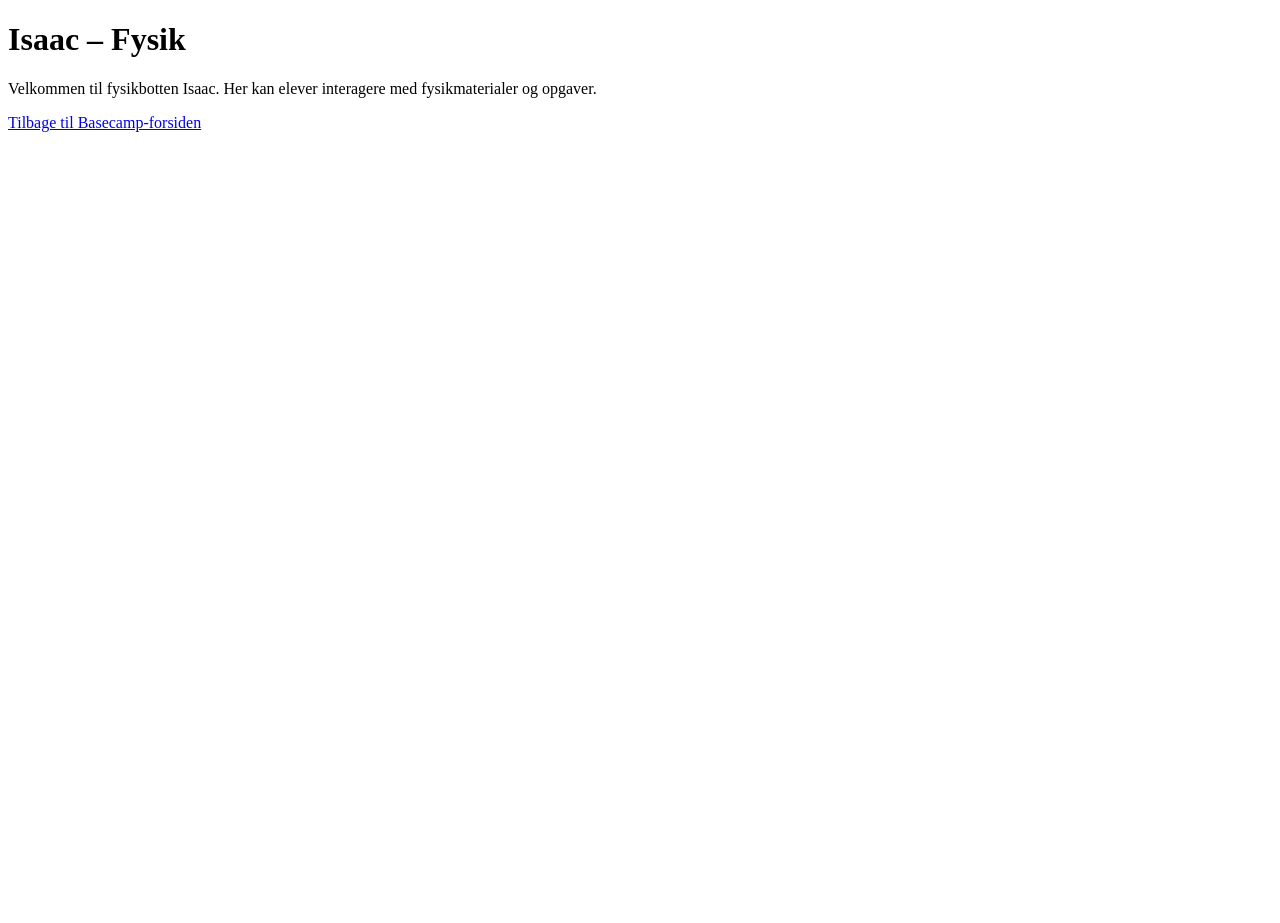
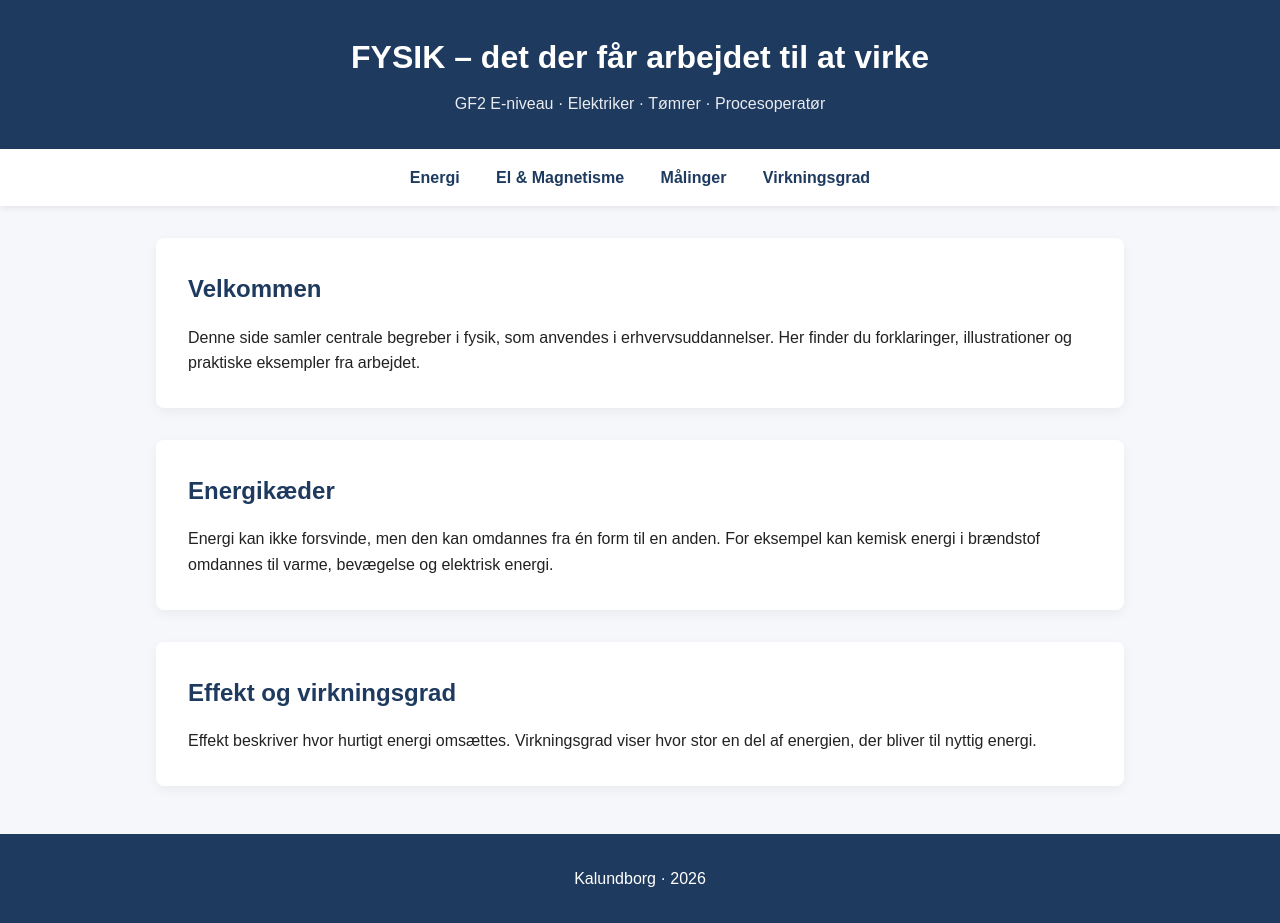
Before and after one commit to basecamp-labs/basecamp-labs.github.io, a plain HTML site: page isaac.html in a window 1280 px wide. Before the commit the page ends 800 px from the top, so only its background shows below. Drawn offline with Linux system fonts and the light colour scheme.

Commit message:
Update isaac.html

```diff
--- a/isaac.html
+++ b/isaac.html
@@ -1,10 +1,149 @@
 <!DOCTYPE html>
-<html>
+<html lang="da">
 <head>
-    <title>Isaac – Fysik</title>
-    <meta charset="utf-8">
+    <meta charset="UTF-8">
+    <meta name="viewport" content="width=device-width, initial-scale=1.0">
+    <title>Fysik – det der får arbejdet til at virke</title>
+
+    <style>
+        :root {
+            --primary: #1e3a5f;
+            --accent: #f4b400;
+            --light: #f5f7fa;
+            --dark: #222;
+            --max-width: 1000px;
+        }
+
+        * {
+            box-sizing: border-box;
+            margin: 0;
+            padding: 0;
+        }
+
+        body {
+            font-family: Arial, Helvetica, sans-serif;
+            background-color: var(--light);
+            color: var(--dark);
+            line-height: 1.6;
+        }
+
+        header {
+            background: var(--primary);
+            color: white;
+            padding: 2rem 1rem;
+            text-align: center;
+        }
+
+        header h1 {
+            font-size: 2rem;
+            margin-bottom: 0.5rem;
+        }
+
+        header p {
+            font-size: 1rem;
+            opacity: 0.9;
+        }
+
+        nav {
+            background: white;
+            box-shadow: 0 2px 6px rgba(0,0,0,0.08);
+            padding: 1rem;
+            text-align: center;
+        }
+
+        nav a {
+            text-decoration: none;
+            color: var(--primary);
+            margin: 0 1rem;
+            font-weight: bold;
+        }
+
+        nav a:hover {
+            color: var(--accent);
+        }
+
+        main {
+            max-width: var(--max-width);
+            margin: 2rem auto;
+            padding: 0 1rem;
+        }
+
+        section {
+            background: white;
+            padding: 2rem;
+            margin-bottom: 2rem;
+            border-radius: 8px;
+            box-shadow: 0 4px 12px rgba(0,0,0,0.05);
+        }
+
+        section h2 {
+            color: var(--primary);
+            margin-bottom: 1rem;
+        }
+
+        footer {
+            text-align: center;
+            padding: 2rem 1rem;
+            background: var(--primary);
+            color: white;
+            margin-top: 3rem;
+        }
+
+        @media (max-width: 600px) {
+            header h1 {
+                font-size: 1.5rem;
+            }
+        }
+    </style>
 </head>
+
 <body>
-    <h1>Isaac – Fysik</h1>
-    <p>Velkommen til fysikbotten Isaac. Her kan elever interagere med fysikmaterialer og opgaver.</p>
-    <p><a href="index.html">Tilbage til Basecamp-forsiden</a></p> </body> </html>
+
+<header>
+    <h1>FYSIK – det der får arbejdet til at virke</h1>
+    <p>GF2 E-niveau · Elektriker · Tømrer · Procesoperatør</p>
+</header>
+
+<nav>
+    <a href="#">Energi</a>
+    <a href="#">El & Magnetisme</a>
+    <a href="#">Målinger</a>
+    <a href="#">Virkningsgrad</a>
+</nav>
+
+<main>
+
+    <section>
+        <h2>Velkommen</h2>
+        <p>
+            Denne side samler centrale begreber i fysik, som anvendes i erhvervsuddannelser.
+            Her finder du forklaringer, illustrationer og praktiske eksempler fra arbejdet.
+        </p>
+    </section>
+
+    <section>
+        <h2>Energikæder</h2>
+        <p>
+            Energi kan ikke forsvinde, men den kan omdannes fra én form til en anden.
+            For eksempel kan kemisk energi i brændstof omdannes til varme,
+            bevægelse og elektrisk energi.
+        </p>
+    </section>
+
+    <section>
+        <h2>Effekt og virkningsgrad</h2>
+        <p>
+            Effekt beskriver hvor hurtigt energi omsættes.
+            Virkningsgrad viser hvor stor en del af energien,
+            der bliver til nyttig energi.
+        </p>
+    </section>
+
+</main>
+
+<footer>
+    Kalundborg · 2026
+</footer>
+
+</body>
+</html>
```
